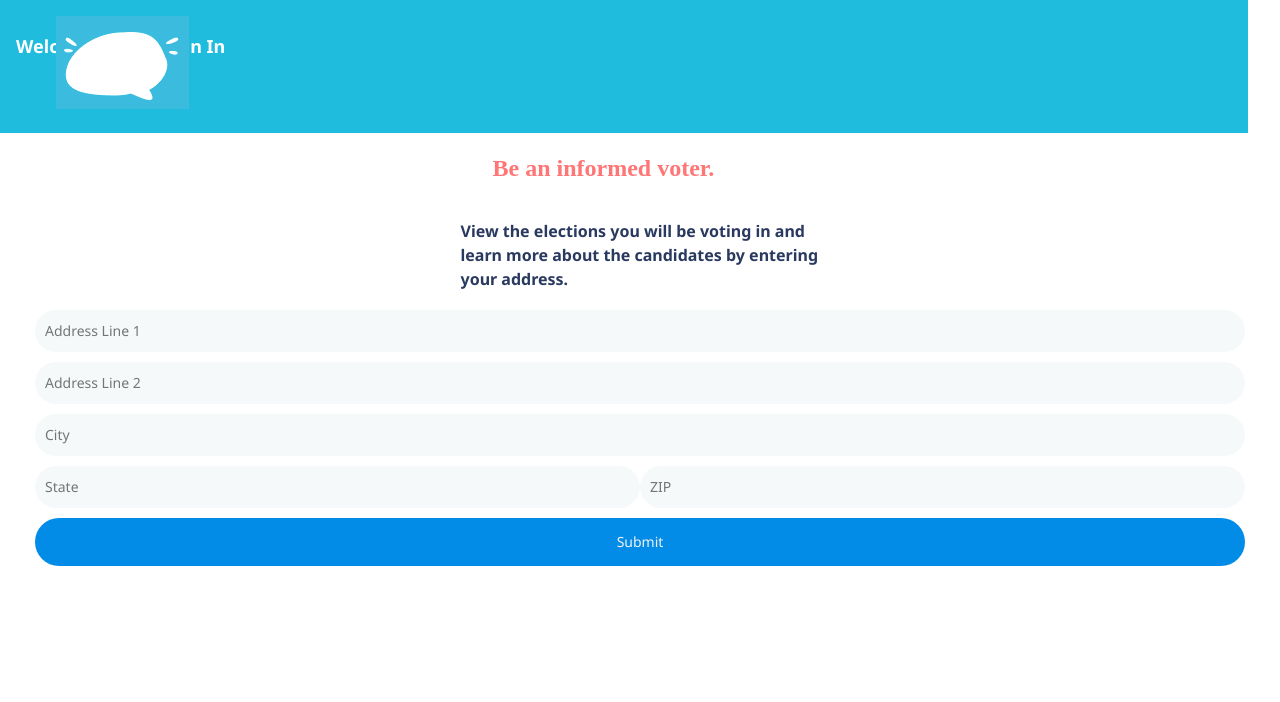
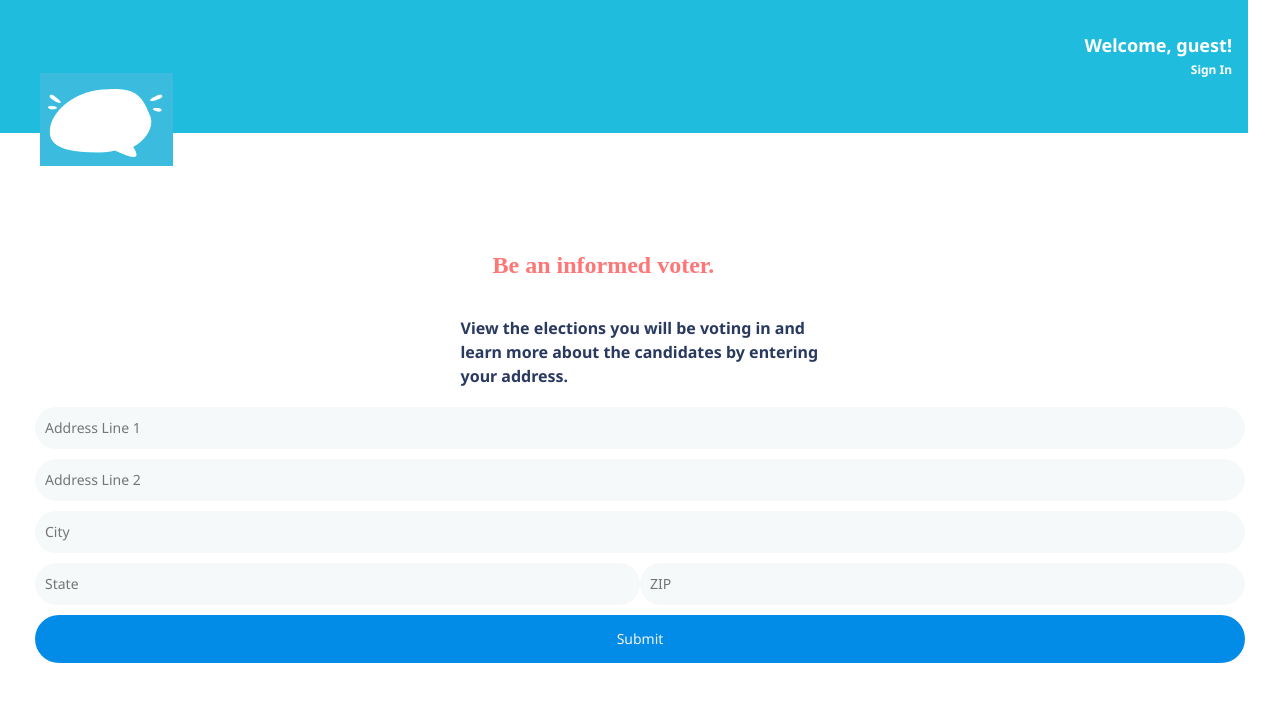
Before and after one commit to blewin1/whosRunningFrontend, a React (Create React App) app in the folder whos-running-app/: page / in a window 1280 px wide. Shown: the top 702 px of the page. Built offline with nearby package versions, Linux system fonts and the light colour scheme.

Commit message:
fixed the header nav position

```diff
--- a/whos-running-app/src/components/HeaderNav.jsx
+++ b/whos-running-app/src/components/HeaderNav.jsx
@@ -1,11 +1,11 @@
-import React, { useContext, useState } from "react";
-import Login from "./layout/Login/Login";
-import Modal from "./layout/Modal/Modal";
-import { UserContext } from "../utils/userContext.js";
-import { withRouter } from "react-router-dom";
-import { BookmarkFill } from "@styled-icons/bootstrap/BookmarkFill";
+import React, { useContext, useState } from 'react';
+import Login from './layout/Login/Login';
+import Modal from './layout/Modal/Modal';
+import { UserContext } from '../utils/userContext.js';
+import { withRouter } from 'react-router-dom';
+import { BookmarkFill } from '@styled-icons/bootstrap/BookmarkFill';
 import NavStyled from './Nav.styled';
-import whosIcon from './whosIcon.png'
+import whosIcon from './whosIcon.png';
 
 const HeaderNav = ({ history }) => {
 	const { user, setUser, setAddress } = useContext(UserContext);
@@ -13,43 +13,45 @@ const HeaderNav = ({ history }) => {
 	const closeLogin = () => setLoginOpen(false);
 
 	const logout = () => {
-        localStorage.setItem("UserID", null);
+		localStorage.setItem('UserID', null);
 		setUser(null);
 		setAddress(null);
-        history.push("/");
+		history.push('/');
 	};
 
 	return (
-
 		<NavStyled>
 			<div>
-                <header className="header">
+				<header className='header'>
 					{user ? (
-                        <span className="signIn">
-                            Welcome,{" "}
-                            <span onClick={() => history.push("/dashboard")}>
+						<span>
+							Welcome, <br></br>
+							<span onClick={() => history.push('/dashboard')}>
 								{user.name}!
 							</span>
-                            <span className="logout" onClick={logout}>
+							<span className='logout' onClick={logout}>
 								logout
 							</span>
 						</span>
 					) : (
 						<p>
 							Welcome, guest!
-                            <span onClick={() => setLoginOpen(true)}>
+							<br></br>
+							<span
+								onClick={() => setLoginOpen(true)}
+								className='signIn'>
 								Sign In
 							</span>
 						</p>
 					)}
+				</header>
 				<img src={whosIcon} alt='icon' className='whosIcon' />
-                </header>
 				{loginOpen ? (
 					<Modal close={closeLogin}>
 						<Login closeLogin={closeLogin} />
 					</Modal>
 				) : (
-                    ""
+					''
 				)}
 			</div>
 		</NavStyled>
--- a/whos-running-app/src/components/Nav.styled.jsx
+++ b/whos-running-app/src/components/Nav.styled.jsx
@@ -16,13 +16,13 @@ export default styled.div`
 		font-size: 18px;
 		font-style: normal;
 		font-weight: 700;
-
+		text-align: right;
+		line-height: 22px;
 		padding: 1rem 1rem 2rem 1rem;
 		color: white;
 	}
 	.signIn {
-		text-align: right;
-		line-height: 16px;
+		font-size: 12px;
 	}
 	@media (max-width: 700px) {
 		.header {
@@ -31,8 +31,8 @@ export default styled.div`
 		}
 		.whosIcon {
 			text-align: left;
-			bottom: 60px;
-			left: 1rem;
+			bottom: 110px;
+			left: 2rem;
 			width: 25%;
 			height: 70%;
 		}
```
Lines whose indentation alone changed are shown as unchanged.
